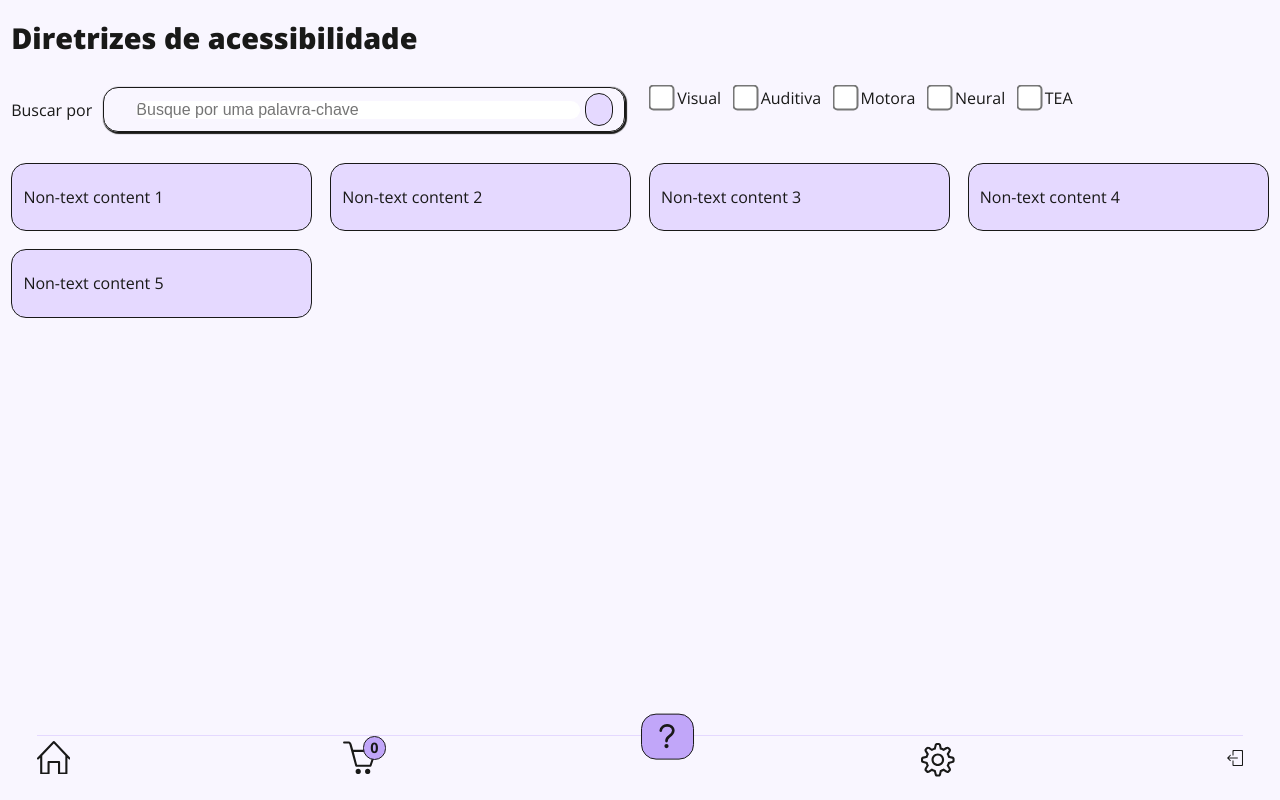
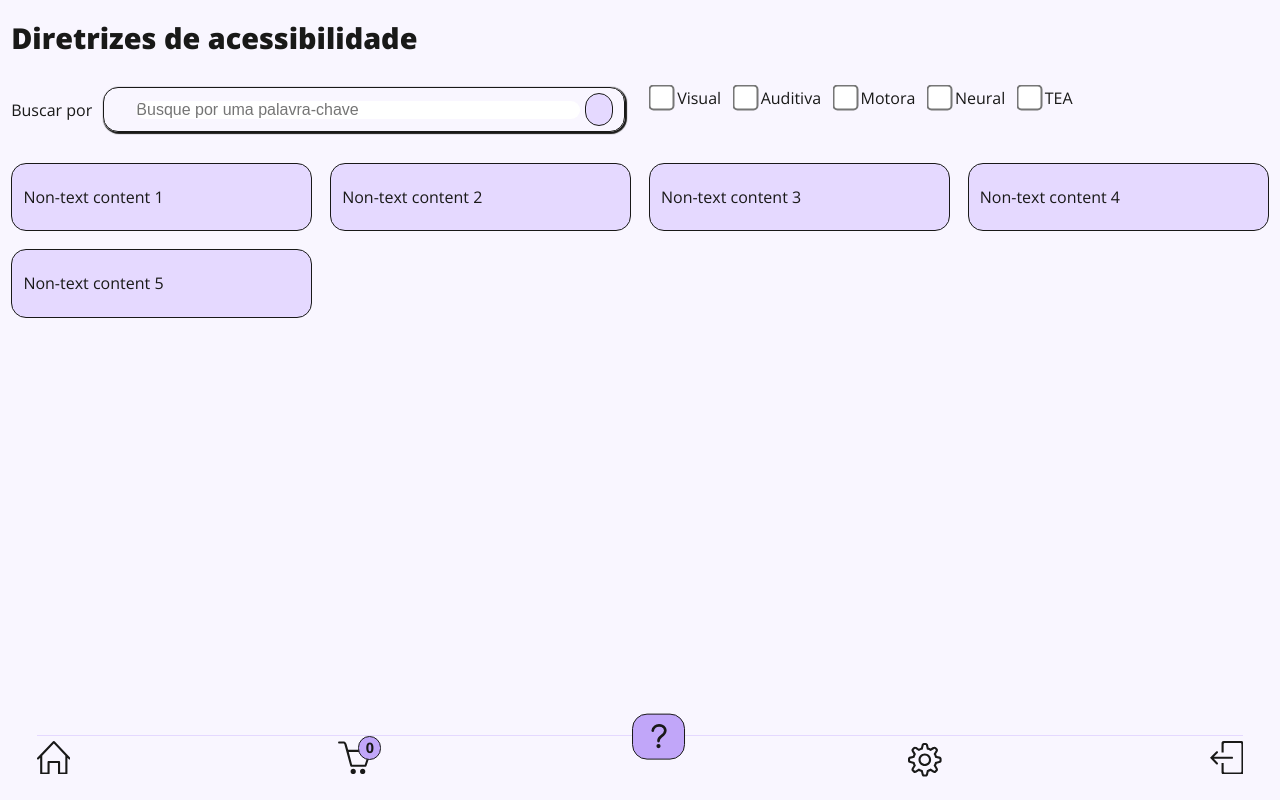
Before and after one commit to acessiweb/acessiweb-frontend, a Next.js app: page / in a window 1280 px wide. Built offline with nearby package versions, Linux system fonts and the light colour scheme; some icons are missing.

Commit message:
Fix icon size

```diff
--- a/src/assets/css/index.css
+++ b/src/assets/css/index.css
@@ -549,7 +549,9 @@ button {
 .header-mobile > div:first-of-type .header__cart > svg,
 .header-mobile > div:first-of-type .header__help > button > svg,
 .header-mobile > div:first-of-type .header__person > svg,
-.header-mobile > div:first-of-type .header__settings > svg {
+.header-mobile > div:first-of-type .header__settings > svg,
+.header-mobile > div:first-of-type .header__logout > svg,
+.header-mobile > div:first-of-type .header__profile > svg {
   width: 2.1rem !important;
   height: 2.1rem !important;
 }
--- a/src/assets/scss/components/_header.scss
+++ b/src/assets/scss/components/_header.scss
@@ -274,7 +274,9 @@ button {
     .header__cart,
     .header__help > button,
     .header__person,
-    .header__settings {
+    .header__settings,
+    .header__logout,
+    .header__profile {
       > svg {
         width: 2.1rem !important;
         height: 2.1rem !important;
```
Also changed, not shown: 1 other file (tests, documents, lock files or other folders).
